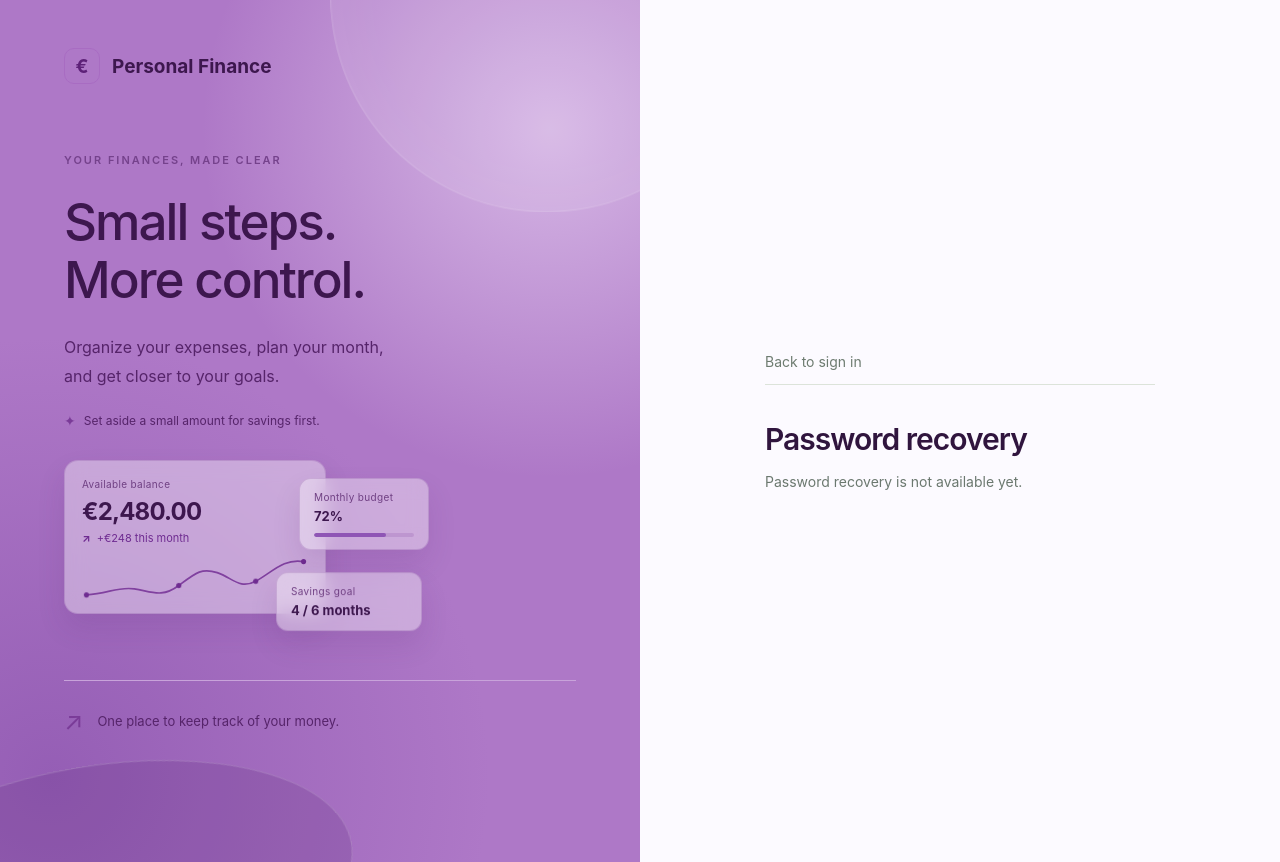
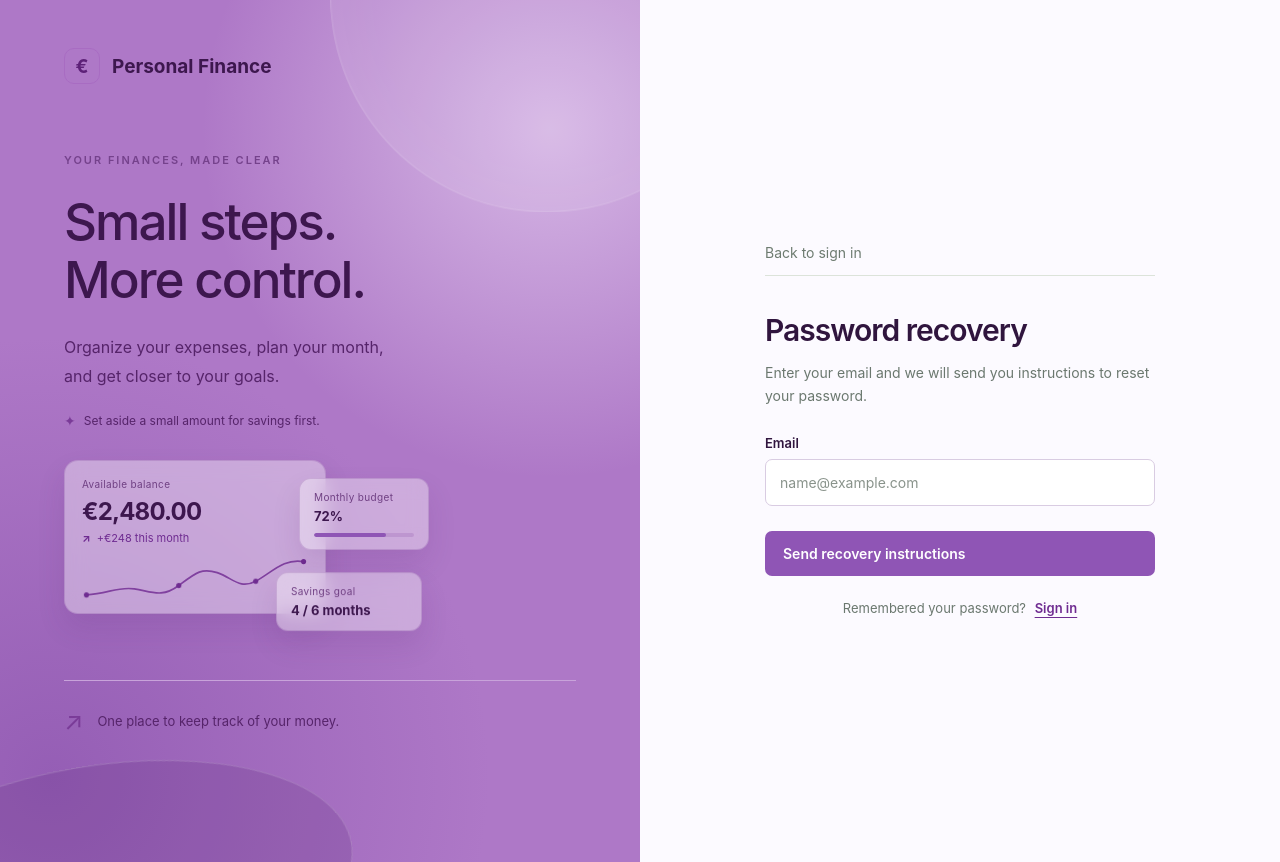
Before and after one commit to clarasofiacunha/C-.NET---NATIXIS, a React (Vite) app in the folder personal-finance-app/frontend/: page / in a window 1280 px wide. Both pictures are taken after a click on the button "Forgot password?". Built offline with nearby package versions, Linux system fonts and the light colour scheme; no server answers.

Commit message:
feat: add password recovery request form

```diff
--- a/personal-finance-app/frontend/src/pages/auth/ForgotPasswordPage.tsx
+++ b/personal-finance-app/frontend/src/pages/auth/ForgotPasswordPage.tsx
@@ -1,8 +1,77 @@
+import { useState } from 'react'
+import type { FormEvent } from 'react'
+import { authRequest } from './auth'
 import type { AuthPageMode } from './AuthPage'
+
+const emailPattern = /^[^\s@]+@[^\s@]+\.[^\s@]+$/
+const confirmationMessage = 'If an account exists for this email, you will receive instructions to reset your password.'
+
 export default function ForgotPasswordPage({ onNavigate }: { onNavigate: (page: AuthPageMode) => void }) {
+  const [email, setEmail] = useState('')
+  const [touched, setTouched] = useState(false)
+  const [busy, setBusy] = useState(false)
+  const [submitted, setSubmitted] = useState(false)
+  const [apiError, setApiError] = useState('')
+  const emailError = !emailPattern.test(email.trim()) ? 'Enter a valid email address, such as name@example.com.' : ''
+  const invalid = touched && Boolean(emailError)
+
+  async function submit(event: FormEvent<HTMLFormElement>) {
+    event.preventDefault()
+    if (busy || submitted) return
+
+    setTouched(true)
+    setApiError('')
+    if (emailError) return
+
+    setBusy(true)
+    try {
+      await authRequest('forgot-password', { email: email.trim() })
+      setSubmitted(true)
+    } catch (error) {
+      setApiError(error instanceof Error ? error.message : 'Unable to request password recovery. Please try again.')
+    } finally {
+      setBusy(false)
+    }
+  }
+
   return <>
-    <nav className="page-switch"><a href="#login" onClick={event => { event.preventDefault(); onNavigate('login') }}>Back to sign in</a></nav>
+    <nav className="page-switch">
+      <a href="#login" onClick={event => { event.preventDefault(); if (!busy) onNavigate('login') }}>Back to sign in</a>
+    </nav>
     <h2 id="form-title">Password recovery</h2>
-    <p className="subtitle" role="status">Password recovery is not available yet.</p>
+    <p className="subtitle">Enter your email and we will send you instructions to reset your password.</p>
+    {submitted ? (
+      <p className="success" role="status">{confirmationMessage}</p>
+    ) : (
+      <form noValidate onSubmit={submit}>
+        <div className="field">
+          <label htmlFor="recovery-email">Email</label>
+          <input
+            id="recovery-email"
+            name="email"
+            type="email"
+            autoComplete="email"
+            placeholder="name@example.com"
+            required
+            maxLength={256}
+            disabled={busy}
+            value={email}
+            aria-invalid={invalid}
+            aria-describedby={invalid ? 'recovery-email-error' : undefined}
+            onBlur={() => setTouched(true)}
+            onChange={event => { setEmail(event.target.value); setApiError('') }}
+          />
+          {invalid && <p className="error" id="recovery-email-error">{emailError}</p>}
+        </div>
+        <button className="submit" disabled={busy}>
+          {busy ? 'Sending...' : 'Send recovery instructions'}
+        </button>
+        {apiError && <p className="error" role="alert">{apiError}</p>}
+      </form>
+    )}
+    <p className="alternate">
+      Remembered your password?{' '}
+      <a href="#login" onClick={event => { event.preventDefault(); if (!busy) onNavigate('login') }}>Sign in</a>
+    </p>
   </>
 }
```
